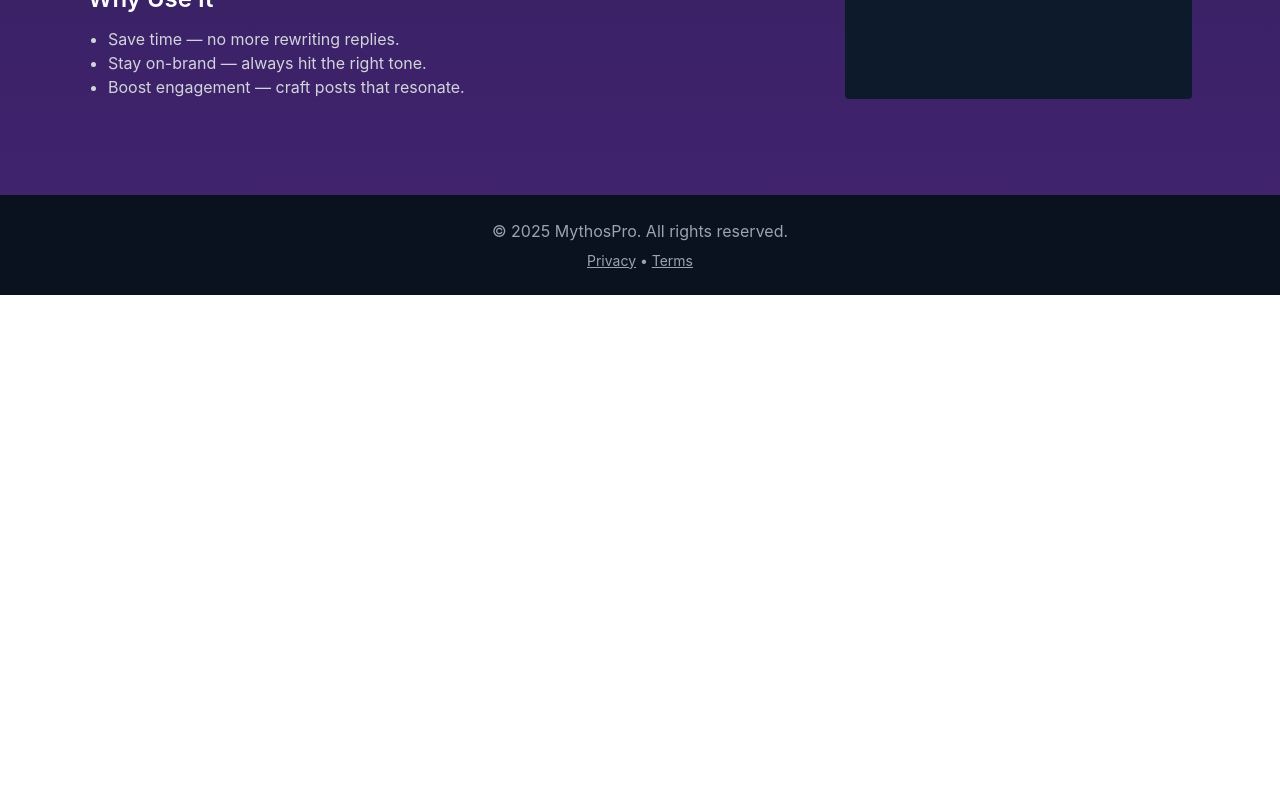
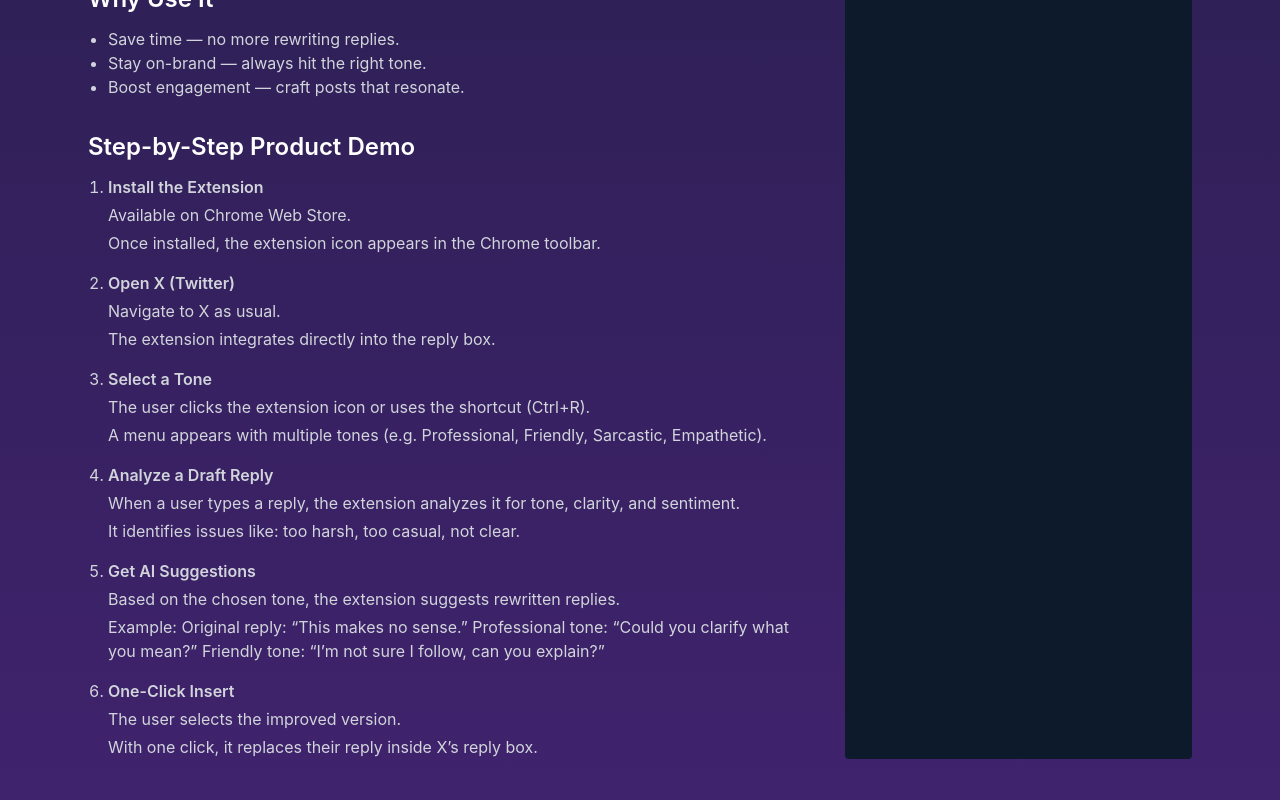
Before and after one commit to saikalyan15/mythospro, a Next.js app: page /tools/ai-x-draft-reply in a window 1280 px wide. Shown: the part 1680-2480 px from the top of the page. Before the commit the page ends 1975 px from the top, so only its background shows below. Built offline with nearby package versions, Linux system fonts and the light colour scheme.

Commit message:
added demo steps

```diff
--- a/data/products.json
+++ b/data/products.json
@@ -28,6 +28,50 @@
         "Save time — no more rewriting replies.",
         "Stay on-brand — always hit the right tone.",
         "Boost engagement — craft posts that resonate."
+      ],
+      "demoSteps": [
+        {
+          "title": "Install the Extension",
+          "details": [
+            "Available on Chrome Web Store.",
+            "Once installed, the extension icon appears in the Chrome toolbar."
+          ]
+        },
+        {
+          "title": "Open X (Twitter)",
+          "details": [
+            "Navigate to X as usual.",
+            "The extension integrates directly into the reply box."
+          ]
+        },
+        {
+          "title": "Select a Tone",
+          "details": [
+            "The user clicks the extension icon or uses the shortcut (Ctrl+R).",
+            "A menu appears with multiple tones (e.g. Professional, Friendly, Sarcastic, Empathetic)."
+          ]
+        },
+        {
+          "title": "Analyze a Draft Reply",
+          "details": [
+            "When a user types a reply, the extension analyzes it for tone, clarity, and sentiment.",
+            "It identifies issues like: too harsh, too casual, not clear."
+          ]
+        },
+        {
+          "title": "Get AI Suggestions",
+          "details": [
+            "Based on the chosen tone, the extension suggests rewritten replies.",
+            "Example:\nOriginal reply: “This makes no sense.”\nProfessional tone: “Could you clarify what you mean?”\nFriendly tone: “I’m not sure I follow, can you explain?”"
+          ]
+        },
+        {
+          "title": "One-Click Insert",
+          "details": [
+            "The user selects the improved version.",
+            "With one click, it replaces their reply inside X’s reply box."
+          ]
+        }
       ]
     },
     "images": [
--- a/pages/tools/[slug].js
+++ b/pages/tools/[slug].js
@@ -115,6 +115,26 @@ export default function Tool() {
               </ul>
             </section>
           )}
+
+          {product.marketing?.demoSteps && (
+            <section className="mt-8">
+              <h2 className="text-2xl font-semibold mb-3">
+                Step-by-Step Product Demo
+              </h2>
+              <ol className="list-decimal pl-5 space-y-4 text-gray-300">
+                {product.marketing.demoSteps.map((step, idx) => (
+                  <li key={step.title || idx}>
+                    <div className="font-semibold">{step.title}</div>
+                    {step.details?.map((d, i) => (
+                      <div key={i} className="mt-1">
+                        {d}
+                      </div>
+                    ))}
+                  </li>
+                ))}
+              </ol>
+            </section>
+          )}
         </div>
 
         <aside className="md:col-span-1 p-6 bg-[#0C1A2B] rounded">
```
